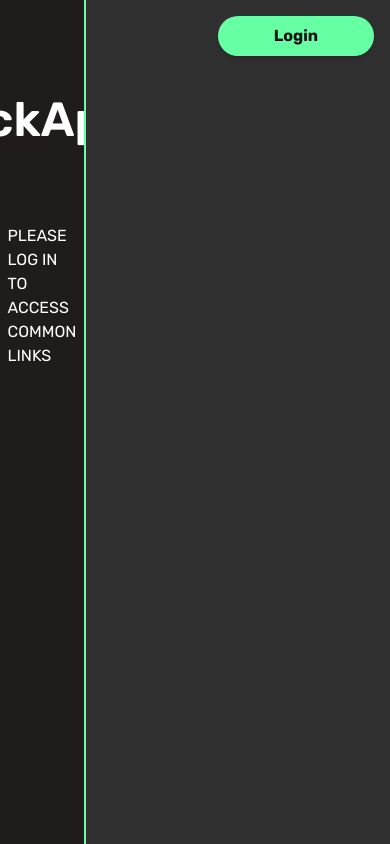
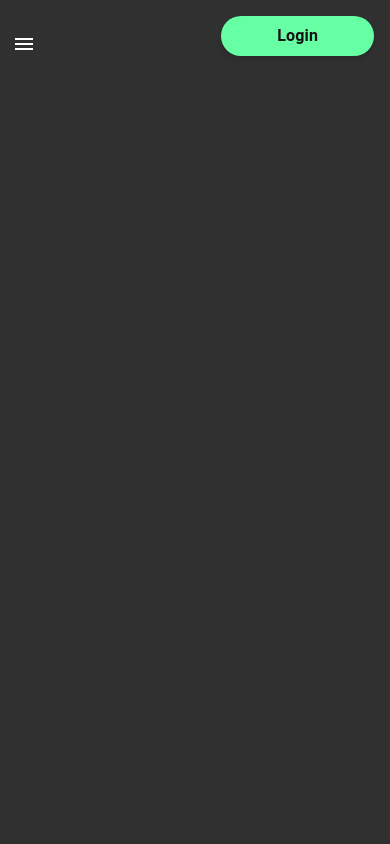
Before and after one commit to kevinliu399/QuickApply, a React (Create React App) app in the folder frontend/: page / in a window 390 px wide. Built offline with nearby package versions, Linux system fonts and the light colour scheme.

Commit message:
ENH: Responsive sidebar with hamburger menu

```diff
--- /dev/null
+++ b/frontend/src/components/HamburgerMenu/HamburgerMenu.tsx
@@ -0,0 +1,27 @@
+import React from 'react';
+import { IconButton } from '@mui/material';
+import MenuIcon from '@mui/icons-material/Menu';
+
+interface HamburgerMenuProps {
+  onClick: () => void;
+}
+
+const HamburgerMenu: React.FC<HamburgerMenuProps> = ({ onClick }) => (
+  <IconButton
+    edge="start"
+    color="inherit"
+    aria-label="menu"
+    onClick={onClick}
+    sx={{
+      position: 'fixed',
+      top: 16,
+      left: 16,
+      zIndex: 1300,
+      display: { xs: 'block', md: 'none' } // Show on small screens, hide on medium and up
+    }}
+  >
+    <MenuIcon sx={{ color: 'white' }} />
+  </IconButton>
+);
+
+export default HamburgerMenu;
--- a/frontend/src/components/LayoutComponent/LayoutComponent.tsx
+++ b/frontend/src/components/LayoutComponent/LayoutComponent.tsx
@@ -1,82 +1,87 @@
 import React, { useState, useContext } from 'react';
-import { Box, CssBaseline, Drawer, Typography, Button } from '@mui/material';
+import { Box, CssBaseline, Drawer, Typography, Button, useMediaQuery, useTheme } from '@mui/material';
 import Sidebar from '../Sidebar/Sidebar';
 import Titlebar from '../MainGrid/Titlebar';
 import LoginButton from '../login-button';
 import LoginModal from '../../modals/login';
 import RegisterModal from '../../modals/register';
-// import NewListingForm from '../MainGrid/NewListingForm';
 import HeaderTable from '../MainGrid/HeaderTable';
-// import NewListingForm from '../MainGrid/NewListingForm';
 import { AuthContext } from '../../context/AuthContext';
 import authService from '../../services/authService';
 import ListingCardGrid from '../MainGrid/ListingCardGrid';
+import HamburgerMenu from '../HamburgerMenu/HamburgerMenu';
 
 const drawerWidth = 22;
 
 const LayoutComponent: React.FC = () => {
   const { user, setUser } = useContext(AuthContext);
-
   const [isloginModalOpen, setLoginModalOpen] = useState(false);
   const [isRegisterModalOpen, setRegisterModalOpen] = useState(false);
-
-  const currentWidth = `calc(100% - ${drawerWidth}%)`;
+  const [isSidebarOpen, setIsSidebarOpen] = useState(false);
+  const theme = useTheme();
+  const isMobile = useMediaQuery(theme.breakpoints.down('md'));
 
   const handleLoginOpen = () => {
     setLoginModalOpen(true);
     setRegisterModalOpen(false);
   }
-  const handleLoginClose = () => {
-    setLoginModalOpen(false);
-  }
+  const handleLoginClose = () => setLoginModalOpen(false);
 
   const handleRegisterOpen = () => {
     setLoginModalOpen(false);
     setRegisterModalOpen(true);
   };
 
+  const handleRegisterClose = () => setRegisterModalOpen(false);
+
   const logoutClick = () => {
     authService.logout();
-    setUser(null); // Clear the user context on logout
+    setUser(null);
   };
 
-  const handleRegisterClose = () => {
-    setRegisterModalOpen(false);
-  };
+  const toggleSidebar = () => setIsSidebarOpen(!isSidebarOpen);
 
   return (
     <Box sx={{ display: 'flex', height: '100vh', overflow: 'hidden' }}>
-      {/* side bar */}
+      <CssBaseline />
+
+      {/* Hamburger Menu */}
+      <HamburgerMenu onClick={toggleSidebar} />
+
+      {/* Sidebar */}
       <Drawer
         sx={{
-          width: `${drawerWidth}%`,
+          width: isMobile ? '100%' : `${drawerWidth}%`,
           flexShrink: 0,
           '& .MuiDrawer-paper': {
-            width: `${drawerWidth}%`,
+            width: isMobile ? '100%' : `${drawerWidth}%`,
             boxSizing: 'border-box',
             borderRight: '2px solid #67FFA4'
           },
         }}
-        variant="permanent"
+        variant={isMobile ? "temporary" : "permanent"}
         anchor="left"
+        open={isMobile ? isSidebarOpen : true}
+        onClose={toggleSidebar}
       >
         <Sidebar />
       </Drawer>
 
+      {/* Main Content */}
       <Box
         component="main"
-        sx={{ flexGrow: 1, width: `calc(100% - ${drawerWidth}%)`, backgroundColor: '#303030', position: 'relative' }}
+        sx={{
+          flexGrow: 1,
+          width: { xs: '100%', md: `calc(100% - ${drawerWidth}%)` },
+          backgroundColor: '#303030',
+          position: 'relative'
+        }}
       >
         <Box sx={{ position: 'absolute', top: 16, right: 16 }}>
           {!user ? (
-            <LoginButton
-              label="Login"
-              onClick={handleLoginOpen}
-            />
+            <LoginButton label="Login" onClick={handleLoginOpen} />
           ) : (
-            <Button onClick={logoutClick}>
-              Logout {user?.username}
-            </Button>
+            <Button onClick={logoutClick}>Logout {user?.username}</Button>
           )}
         </Box>
 
@@ -88,7 +93,6 @@ const LayoutComponent: React.FC = () => {
         </Box>
         }
         {user && <ListingCardGrid />}
-        {/* <NewListingForm /> */}
       </Box>
 
       <LoginModal
```
